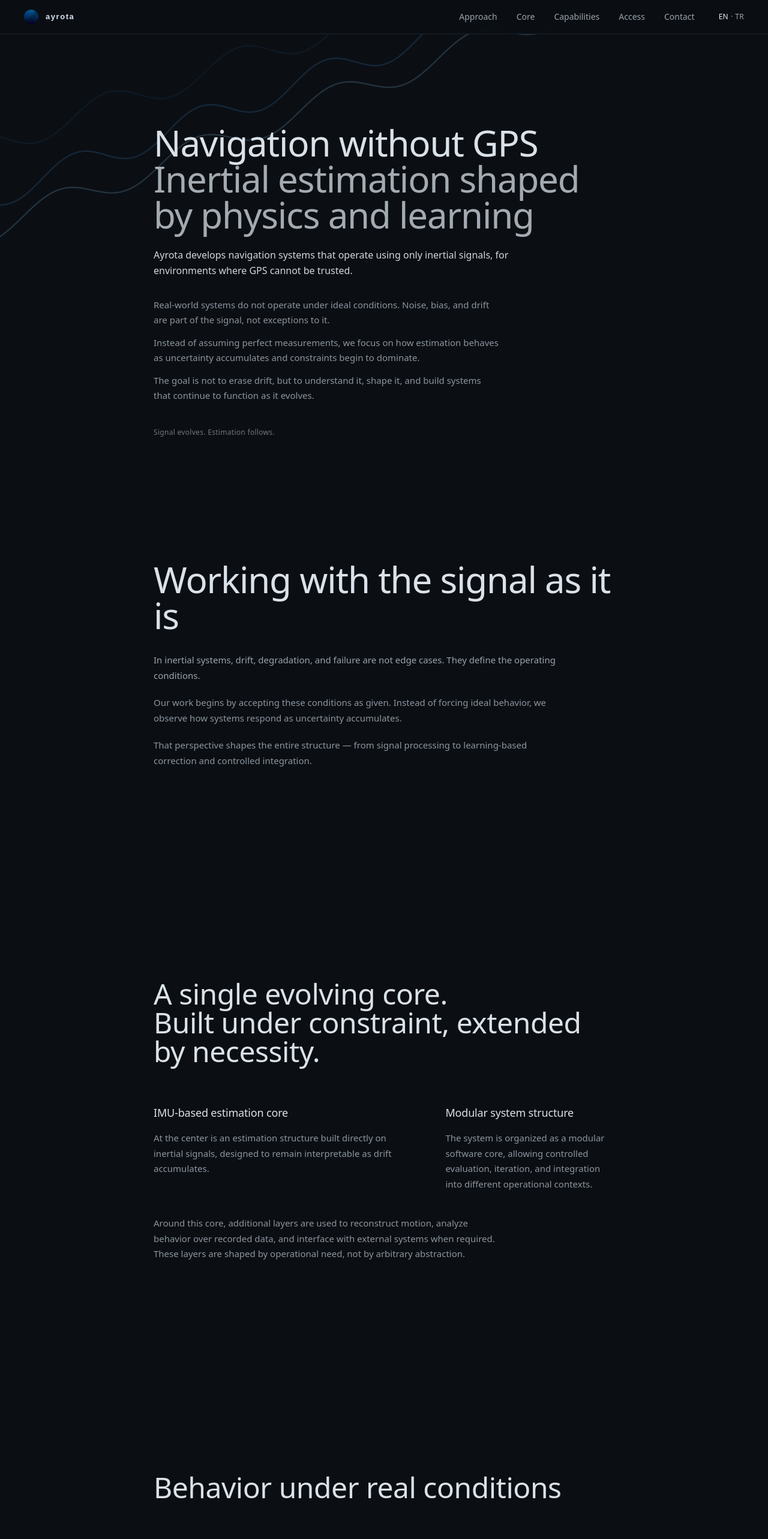
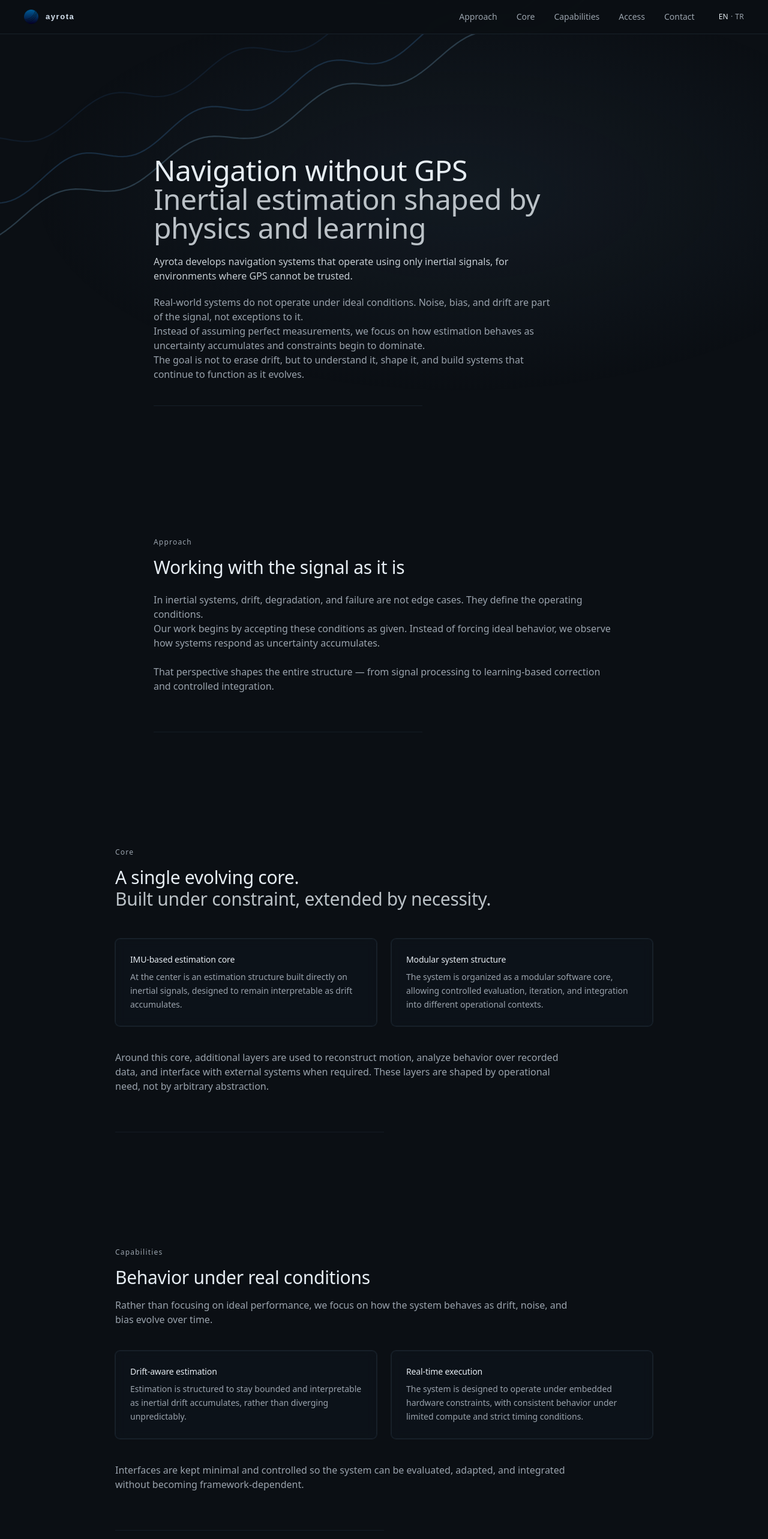
Before and after one commit to ayrota/ayrota.com, a React (Vite) app: page / in a window 1280 px wide. Shown: the top 2566 px of the page at 60% size. Built offline with nearby package versions, Linux system fonts and the light colour scheme.

Commit message:
Revert "new layout"
This reverts commit 540e4b4a44c53651c9f68035f5837ebb12b33d0b.

```diff
--- a/src/components/BackgroundField.tsx
+++ b/src/components/BackgroundField.tsx
@@ -50,11 +50,11 @@ const VIRTUAL_SCALE = 1.1;
 /* =============================
    ENERGY / COLOR PARAMS
 ============================= */
-const ENERGY_RISE = 0.006;
-const ENERGY_DECAY = 0.90;
+const ENERGY_RISE = 0.002; // ⬅️ yavaş parlıyor
+const ENERGY_DECAY = 0.94;
 const MAX_ENERGY = 1.0;
 
-const COLOR_BLEND_SPEED = 0.06;
+const COLOR_BLEND_SPEED = 0.035;
 
 /* =============================
    COLOR UTILS
@@ -107,7 +107,7 @@ function buildPath(
     const wave =
       Math.sin(
         t * Math.PI * 2 * periods + phase
-      ) * 22;
+      ) * 18;
 
     d += ` L ${x} ${yBase + wave}`;
   }
@@ -246,7 +246,7 @@ export function BackgroundField() {
           ) as SVGPathElement | null;
 
           const alpha =
-            0.22 + energy.current * 0.35;
+            0.26 + energy.current * 0.32;
 
           path?.setAttribute(
             'd',
--- a/src/components/Section.tsx
+++ b/src/components/Section.tsx
@@ -13,7 +13,7 @@ export function Section({
   id,
   width = 'narrow',
   className = '',
-  paddingClassName = 'py-32 md:py-44 first:pt-48',
+  paddingClassName = 'py-24',
   children,
 }: SectionProps) {
   const maxWidth = width === 'wide' ? 'max-w-4xl' : 'max-w-3xl';
--- a/src/components/footer.tsx
+++ b/src/components/footer.tsx
@@ -8,8 +8,8 @@ export function Footer() {
 
   return (
     <footer className="relative py-10">
-      <Container className="pt-28 relative md:pl-6">
-        <div className="max-w-4xl ml-0">
+      <Container>
+        <div className="max-w-3xl mx-auto">
           {/* single closing divider */}
           <div className="h-px bg-line/60 mb-8" />
 
--- a/src/i18n/translations.ts
+++ b/src/i18n/translations.ts
@@ -211,11 +211,6 @@ export const translations = {
     tr: 'Mesaj gönder',
   },
 
-  contactFraming: {
-    en: 'Access is not open-ended. Engagement begins through structured evaluation and evolves based on alignment.',
-    tr: 'Erişim sınırsız değildir. Süreç, yapılandırılmış değerlendirme ile başlar ve uyuma göre ilerler.',
-  },
-
   footerCopyright: {
     en: '© {{year}} Ayrota',
     tr: '© {{year}} Ayrota',
@@ -315,41 +310,6 @@ export const translations = {
     en: 'Ayrota Location',
     tr: 'Ayrota Konumu',
   },
-
-  accessModesTitle: {
-  en: 'Engagement',
-  tr: 'Erişim Biçimleri',
-},
-
-accessEvalTitle: {
-  en: 'Evaluation',
-  tr: 'Değerlendirme',
-},
-
-accessEvalText: {
-  en: 'Initial access is provided for evaluation under constrained scenarios. The goal is not demonstration, but observation of system behavior under defined conditions.',
-  tr: 'İlk erişim, tanımlı senaryolar altında değerlendirme amacıyla sağlanır. Amaç gösterim değil, sistem davranışının kontrollü koşullarda gözlemlenmesidir.',
-},
-
-accessIntegrationTitle: {
-  en: 'Integration',
-  tr: 'Entegrasyon',
-},
-
-accessIntegrationText: {
-  en: 'For operational use, selected components can be integrated into existing systems. Integration is controlled and adapted to constraints of the target environment.',
-  tr: 'Operasyonel kullanım için sistemin belirli bileşenleri mevcut yapılara entegre edilebilir. Entegrasyon, hedef ortamın kısıtlarına göre kontrollü biçimde gerçekleştirilir.',
-},
-
-accessResearchTitle: {
-  en: 'Research',
-  tr: 'Araştırma',
-},
-
-accessResearchText: {
-  en: 'For advanced work, collaboration may extend into research-level exploration. Focus remains on system behavior, not surface outputs.',
-  tr: 'İleri düzey çalışmalar için iş birliği araştırma seviyesine genişleyebilir. Odak, çıktılar değil sistem davranışıdır.',
-},
 } as const;
 
 export type TranslationKey = keyof typeof translations;
--- a/src/sections/Approach.tsx
+++ b/src/sections/Approach.tsx
@@ -5,22 +5,26 @@ export function Approach() {
   const { t } = useLanguage();
 
   return (
-    <Section id="approach" className="pt-20 md:pt-28">
-      <h1 className="mt-6 text-5xl md:text-6xl font-medium leading-[1.08] tracking-[-0.02em] text-fg/95">
+    <Section id="approach" width="narrow">
+      <div className="text-xs tracking-widest text-muted">
+        {t('sectionApproach')}
+      </div>
+
+      <h2 className="mt-4 text-2xl md:text-3xl font-medium leading-tight">
         {t('approachTitle')}
-      </h1>
+      </h2>
 
-      <p className="mt-8 text-[15px] leading-[1.7] text-fg/92 max-w-2xl">
+      <p className="mt-6 text-sm md:text-base text-muted leading-relaxed">
         {t('approachParagraph1')}
-      </p>
-
-      <p className="mt-5 text-[15px] leading-[1.7] text-muted/90 max-w-2xl">
+        <br />
         {t('approachParagraph2')}
       </p>
 
-      <p className="mt-5 text-[15px] leading-[1.7] text-muted/90 max-w-2xl">
+      <p className="mt-6 text-sm md:text-base text-muted leading-relaxed">
         {t('approachParagraph3')}
       </p>
+
+      <div className="mt-16 h-px bg-line/50 max-w-md" />
     </Section>
   );
 }
--- a/src/sections/Capabilities.tsx
+++ b/src/sections/Capabilities.tsx
@@ -1,40 +1,49 @@
 import { Section } from '../components/Section';
+import { Card } from '../components/Card';
 import { useLanguage } from '../lib/LanguageContext';
 
 export function Capabilities() {
   const { t } = useLanguage();
 
   return (
-    <Section id="capabilities" className="pt-36 md:pt-44">
-      <h2 className="text-3xl md:text-5xl leading-[1.08] text-fg/95 font-medium">
+    <Section id="capabilities" width="wide">
+      <div className="text-xs tracking-widest text-muted">
+        {t('sectionCapabilities')}
+      </div>
+
+      <h2 className="mt-4 text-2xl md:text-3xl font-medium leading-tight">
         {t('capabilitiesTitle')}
       </h2>
 
-      <div className="mt-16 grid gap-16 md:grid-cols-[1.2fr_0.8fr]">
+      <p className="mt-4 text-sm md:text-base text-muted leading-relaxed max-w-3xl">
+        {t('capabilitiesIntro')}
+      </p>
 
-        <div>
-          <h3 className="text-lg text-fg/95">
+      <div className="mt-10 grid gap-6 md:grid-cols-2">
+        <Card>
+          <h3 className="text-sm font-medium text-fg">
             {t('capabilityDriftTitle')}
           </h3>
-          <p className="mt-4 text-[15px] text-muted/90 leading-[1.7]">
+          <p className="mt-2 text-sm text-muted leading-relaxed">
             {t('capabilityDriftText')}
           </p>
-        </div>
+        </Card>
 
-        <div>
-          <h3 className="text-lg text-fg/95">
+        <Card>
+          <h3 className="text-sm font-medium text-fg">
             {t('capabilityRealtimeTitle')}
           </h3>
-          <p className="mt-4 text-[15px] text-muted/90 leading-[1.7]">
+          <p className="mt-2 text-sm text-muted leading-relaxed">
             {t('capabilityRealtimeText')}
           </p>
-        </div>
-
+        </Card>
       </div>
 
-      <p className="mt-8 text-[15px] text-muted/90 leading-[1.7] max-w-2xl">
-        {t('capabilitiesIntro')}
+      <p className="mt-10 text-sm md:text-base text-muted leading-relaxed max-w-3xl">
+        {t('capabilitiesOutro')}
       </p>
+
+      <div className="mt-16 h-px bg-line/50 max-w-md" />
     </Section>
   );
 }
--- a/src/sections/Core.tsx
+++ b/src/sections/Core.tsx
@@ -1,43 +1,49 @@
 import { Section } from '../components/Section';
+import { Card } from '../components/Card';
 import { useLanguage } from '../lib/LanguageContext';
 
 export function Core() {
   const { t } = useLanguage();
 
   return (
-    <Section id="core">
-      <h2 className="text-3xl md:text-5xl leading-[1.08] text-fg/95 font-medium ">
+    <Section id="core" width="wide">
+      <div className="text-xs tracking-widest text-muted">
+        {t('sectionCore')}
+      </div>
+
+      <h2 className="mt-4 text-2xl md:text-3xl font-medium leading-tight">
         {t('coreTitleMain')}
         <br />
-        <span className="text-fg/72">
+        <span className="text-fg/80">
           {t('coreTitleSub')}
         </span>
       </h2>
-      <div className="mt-16 grid gap-16 md:grid-cols-[1.2fr_0.8fr]">
 
-        <div>
-          <h3 className="text-lg text-fg/95">
+      <div className="mt-12 grid gap-6 md:grid-cols-2">
+        <Card>
+          <h3 className="text-sm font-medium text-fg">
             {t('coreCard1Title')}
           </h3>
-          <p className="mt-4 text-[15px] text-muted/90 leading-[1.7]">
+          <p className="mt-2 text-sm text-muted leading-relaxed">
             {t('coreCard1Text')}
           </p>
-        </div>
+        </Card>
 
-        <div>
-          <h3 className="text-lg text-fg/95">
+        <Card>
+          <h3 className="text-sm font-medium text-fg">
             {t('coreCard2Title')}
           </h3>
-          <p className="mt-4 text-[15px] text-muted/90 leading-[1.7]">
+          <p className="mt-2 text-sm text-muted leading-relaxed">
             {t('coreCard2Text')}
           </p>
-        </div>
-
+        </Card>
       </div>
 
-      <p className="mt-10 text-[15px] text-muted/90 leading-[1.7] max-w-xl">
+      <p className="mt-10 text-sm md:text-base text-muted leading-relaxed max-w-3xl">
         {t('coreShellsText')}
       </p>
+
+      <div className="mt-16 h-px bg-line/50 max-w-md" />
     </Section>
   );
 }
--- a/src/sections/Hero.tsx
+++ b/src/sections/Hero.tsx
@@ -1,43 +1,48 @@
 import { Container } from '../components/Container';
+import { usePhase } from '../lib/phaseContext';
 import { useLanguage } from '../lib/LanguageContext';
 
 export function Hero() {
+  const phase = usePhase();
+  const unsettled = phase === 'orientation' || phase === 'drift';
   const { t } = useLanguage();
 
   return (
-    <section
-      id="hero"
-      className="min-h-screen flex items-center relative overflow-hidden"
-    >
+    <section id="hero" className="min-h-screen flex items-center relative overflow-hidden">
+      <div
+        className={`absolute inset-0 transition-opacity duration-700 ${
+          unsettled ? 'opacity-100' : 'opacity-0'
+        }`}
+        style={{
+          background:
+            'radial-gradient(80% 60% at 60% 40%, rgba(75,107,136,0.12), transparent 70%)',
+        }}
+      />
+
       <Container className="pt-28 relative">
         <div className="max-w-3xl mx-auto">
-          <h1 className="mt-6 text-5xl md:text-6xl font-medium leading-[1.08] tracking-[-0.02em] text-fg/95">
+
+          <h1 className="mt-6 text-3xl md:text-5xl font-medium leading-[1.08]">
             {t('heroTitleMain')}
             <br />
-            <span className="text-fg/70">
+            <span className="text-fg/80">
               {t('heroTitleSub')}
             </span>
           </h1>
 
-          <p className="mt-6 text-base text-fg/90 max-w-2xl leading-relaxed">
+          <p className="mt-5 text-sm md:text-base text-fg/85 max-w-2xl">
             {t('heroLead')}
           </p>
 
-          <p className="mt-8 text-[15px] text-muted/90 leading-[1.7] max-w-xl">
+          <p className="mt-5 text-sm md:text-base text-muted leading-relaxed max-w-2xl">
             {t('heroParagraph1')}
-          </p>
-
-          <p className="mt-3 text-[15px] text-muted/90 leading-[1.7] max-w-xl">
+            <br />
             {t('heroParagraph2')}
-          </p>
-
-          <p className="mt-3 text-[15px] text-muted/90 leading-[1.7] max-w-xl">
+            <br />
             {t('heroParagraph3')}
           </p>
 
-          <p className="mt-10 text-xs tracking-wide text-muted/70">
-            {t('heroMeta')}
-          </p>
+          <div className="mt-10 h-px bg-line/60 max-w-md" />
         </div>
       </Container>
     </section>
```
Also changed, not shown: src/sections/Contact.tsx (+64 -63 lines), src/sections/Provisioning.tsx (+17 -16 lines).
